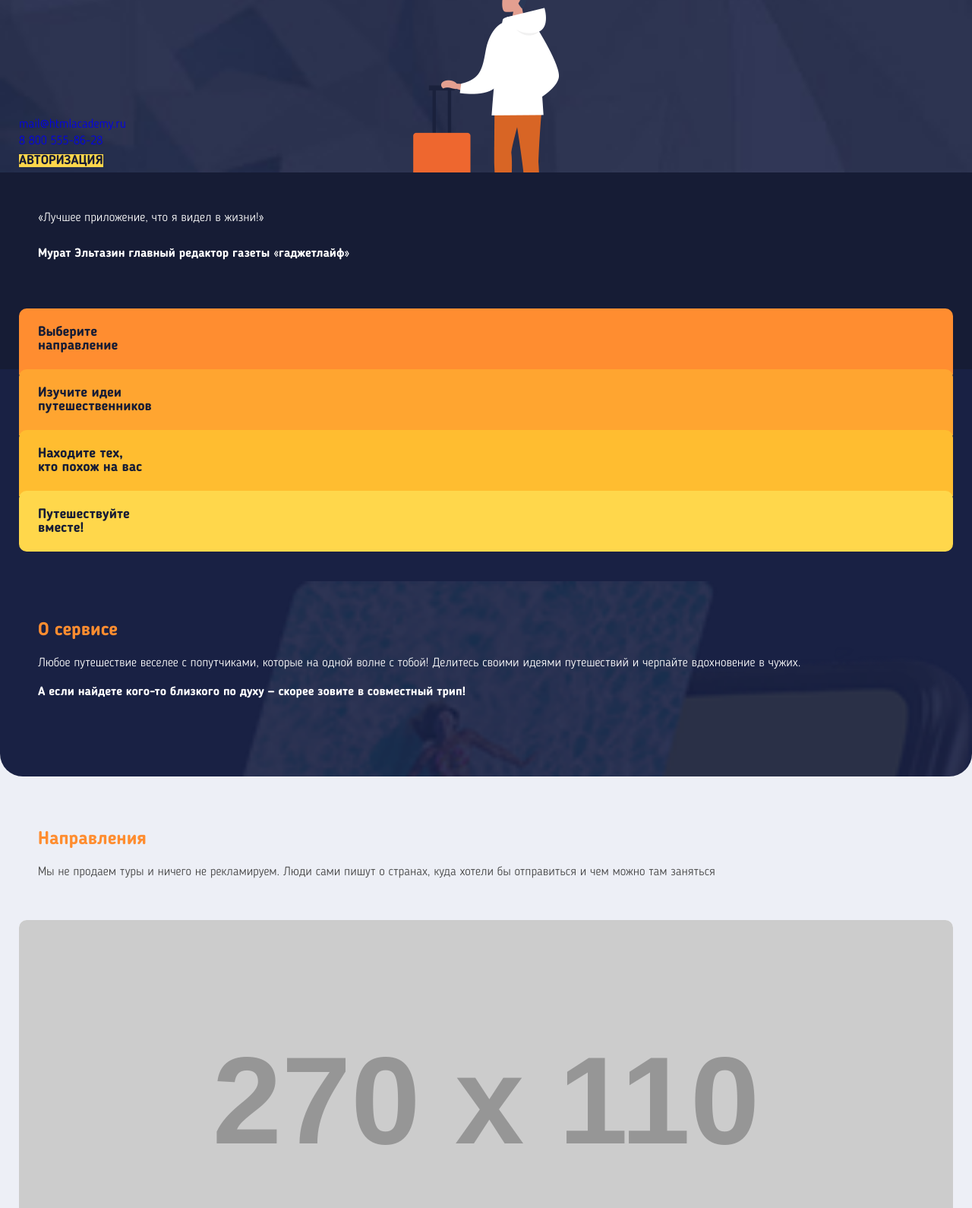
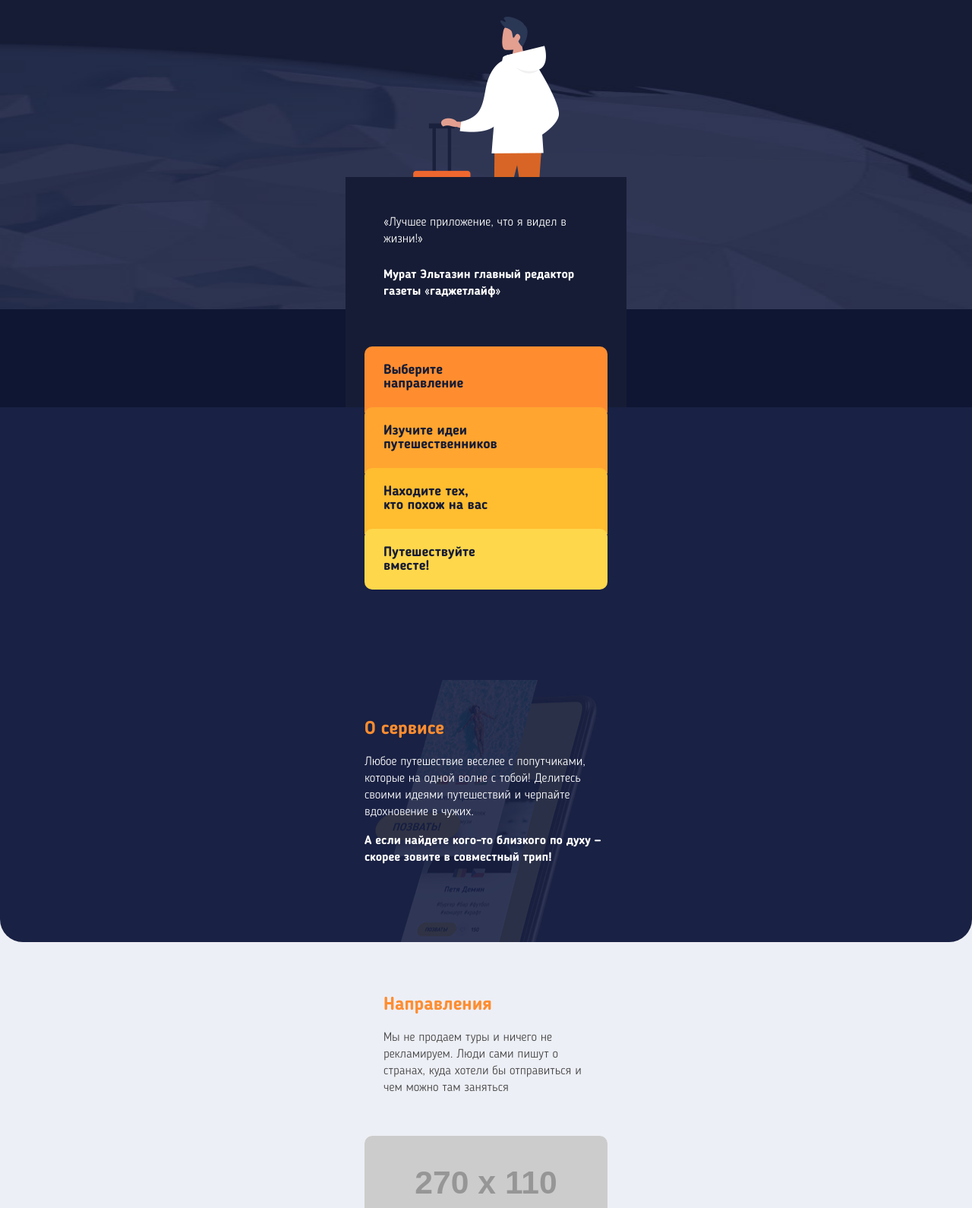
Before and after one commit to romanger/1088545-pognali-18, a website: page source/index.html in a window 1280 px wide. Shown: the part 759-2349 px from the top of the page at 76% size. Drawn offline with nearby package versions, Linux system fonts and the light colour scheme; files that its build step writes are made by us from their sources; placeholder pictures from the web are drawn by us; files whose address does not match are found by name.

Commit message:
layout fix

```diff
--- a/source/index.html
+++ b/source/index.html
@@ -13,7 +13,7 @@
   <header class="page-header page-header--white">
     <div class="page-header__wrap">
       <a class="page-header__logo logo">
-        <img class="logo__image" src="img/logo-mobile-white@1x.png" alt="Погнали логотип" width="100" height="19">
+        <img class="logo__image" src="img/logo-mobile-blue@1x.png" alt="Погнали логотип" width="100" height="19">
       </a>
       <nav class="main-menu">
         <button class="main-menu__toggle">Открыть меню</button>
@@ -24,20 +24,23 @@
             <li class="site-list__item"><a class="site-list__link" href="catalog.html">Попутчики</a></li>
           </ul>
           <ul class="main-menu__list user-list">
-            <li class="user-list__item"><a class="user-list__link button button--yellow" href="login.html">авторизация</a></li>
+            <li class="user-list__item"><a class="user-list__link button button--yellow"
+                href="login.html">авторизация</a></li>
           </ul>
           <ul class="main-menu__list contact-list">
-            <li class="contact-list__item contact-list__item--phone"><a class="contact-list__link" href="tel:88005558628">8 800 555-86-28</a></li>
+            <li class="contact-list__item contact-list__item--phone"><a class="contact-list__link"
+                href="tel:88005558628">8 800 555-86-28</a></li>
             <li class="contact-list__item contact-list__item--email"><a class="contact-list__link"
                 href="mailto:mail@htmlacademy.ru">mail@htmlacademy.ru</a></li>
           </ul>
           <ul class="main-menu__list social-list">
-            <li class="social-list__item social-list__item--facebook"><a class="social-list__link" href="https://www.facebook.com/"
-                target="_blank">Facebook</a></li>
-            <li class="social-list__item social-list__item--vk"><a class="social-list__link" href="https://vk.com/" target="_blank">вКонтакте</a>
+            <li class="social-list__item social-list__item--facebook"><a class="social-list__link"
+                href="https://www.facebook.com/" target="_blank">Facebook</a></li>
+            <li class="social-list__item social-list__item--vk"><a class="social-list__link" href="https://vk.com/"
+                target="_blank">вКонтакте</a>
             </li>
-            <li class="social-list__item social-list__item--instagram"><a class="social-list__link" href="https://www.instagram.com/"
-                target="_blank">Инстаграм</a></li>
+            <li class="social-list__item social-list__item--instagram"><a class="social-list__link"
+                href="https://www.instagram.com/" target="_blank">Инстаграм</a></li>
           </ul>
         </div>
       </nav>
@@ -53,7 +56,7 @@
           <li class="button-list__item"><a class="button" href="tel:88005558628">8 800 555-86-28</a></a></li>
           <li class="button-list__item"><a class="button button--yellow" href="login.html">авторизация</a></li>
         </ul>
-      </div>
+
         <div class="review">
           <blockquote class="review__blockquote">
             <p class="review__text">«Лучшее приложение,
@@ -63,6 +66,8 @@
               газеты «гаджетлайф»</cite>
           </blockquote>
         </div>
+      </div>
+
       <div class="progress">
         <ol class="progress__list">
           <li class="progress__item progress__item--orange-dark">Выберите<br> направление</li>
@@ -73,13 +78,16 @@
       </div>
     </section>
     <section class="about">
+      <div class="about__wrap">
         <h2 class="about__title">О сервисе</h2>
         <p class="about__text">Любое путешествие веселее с попутчиками, которые на одной волне с тобой! Делитесь своими
           идеями путешествий и черпайте вдохновение в чужих. </p>
         <p class="about__text about__text--bold">А если найдете кого-то близкого по духу — скорее зовите в совместный
           трип!</p>
+      </div>
     </section>
     <section class="countries">
+      <div class="countries__wrap">
       <header class="countries__header">
         <h2 class="countries__title">Направления</h2>
         <p class="countries__text">Мы не продаем туры и ничего не рекламируем. Люди сами пишут о странах, куда хотели бы
@@ -127,6 +135,7 @@
         </li>
       </ul>
       <a href="form.html" class="button countries__button">Показать все</a>
+    </div>
     </section>
     <section class="travelmates">
       <header class="travelmates__header">
@@ -262,8 +271,8 @@
     </ul>
     <p class="page-footer__copy">
       <span class="page-footer__copy-title">Разработано</span>
-      <a class="page-footer__copy-link" href="https://htmlacademy.ru/intensive/adaptive"><img
-          src="img/htmlacademy.svg" width="27" height="34" alt="htmlacademy логотип"></a>
+      <a class="page-footer__copy-link" href="https://htmlacademy.ru/intensive/adaptive"><img src="img/htmlacademy.svg"
+          width="27" height="34" alt="htmlacademy логотип"></a>
     </p>
   </footer>
 </body>
--- a/source/sass/blocks/about.scss
+++ b/source/sass/blocks/about.scss
@@ -2,10 +2,15 @@
   background-color: $main-color-light;
   background-image: url(/img/about-mobile@1x.png);
   background-repeat: no-repeat;
-  background-size: cover;
+ background-position: center;
 
   padding: 33px 50px 84px;
   border-radius: 0 0 30px 30px;
+}
+
+.about__wrap {
+  width: 320px;
+  margin: auto;
 }
 
 .about__title {
--- a/source/sass/blocks/countries.scss
+++ b/source/sass/blocks/countries.scss
@@ -1,5 +1,11 @@
 .countries {
   padding: 44px 25px 30px;
+  border-radius: 0 0 30px 30px;
+}
+
+.countries__wrap {
+  width: 320px;
+  margin: auto;
 }
 
 .countries__header {
--- a/source/sass/blocks/intro.scss
+++ b/source/sass/blocks/intro.scss
@@ -1,14 +1,18 @@
+.intro {
+  background-image: url(/img/globe-back-mobile@1x.jpg);
+  background-position: top;
+  background-size: 100% 55%;
+  background-repeat: no-repeat;
+  background-color: $main-color-dark;
+}
+
 .intro__wrap {
-  background-color: $main-color-dark;
-  background-image:
-    url(/img/traveller-illustration-mobile@1x.png),
-    url(/img/globe-back-mobile@1x.jpg);
-
-  background-repeat: no-repeat, no-repeat;
-  background-position: center bottom, left bottom;
-  background-size: auto, 100%;
-
+  background-image: url(/img/traveller-illustration-mobile@1x.png);
+  background-repeat: no-repeat;
+  background-position: 50% 45%;
   padding: 25px 25px 0;
+  width: 320px;
+  margin: auto;
 }
 
 .intro__title {
@@ -24,3 +28,9 @@
   margin: 0px;
   padding: 0px;
 }
+
+@media (min-width:$tablet-width) {
+  .intro__button-list {
+    display: none;
+  }
+}
--- a/source/sass/blocks/page-header.scss
+++ b/source/sass/blocks/page-header.scss
@@ -1,6 +1,10 @@
 .page-header {
   background-color: $main-color-dark;
   position: relative;
+
+  &--white {
+    background-color: #ffffff;
+  }
 }
 
 .page-header__logo {
--- a/source/sass/blocks/progress.scss
+++ b/source/sass/blocks/progress.scss
@@ -1,12 +1,15 @@
 .progress {
   background-color: $main-color-light;
   padding: 0 25px 39px;
+
 }
 
 .progress__list {
   @include reset-list;
   transform: translateY(-80px);
   margin-bottom: -80px;
+  width: 320px;
+  margin: auto;
 }
 
 .progress__item {
--- a/source/sass/blocks/review.scss
+++ b/source/sass/blocks/review.scss
@@ -1,6 +1,8 @@
 .review {
   background-color: $main-color;
   padding: 22px 25px 110px;
+  margin-left: -25px;
+  margin-right: -25px;
 }
 
 .review__blockquote {
```
Also changed, not shown: package.json (+8 -4 lines), 1 other file. Lines whose indentation alone changed are shown as unchanged.
